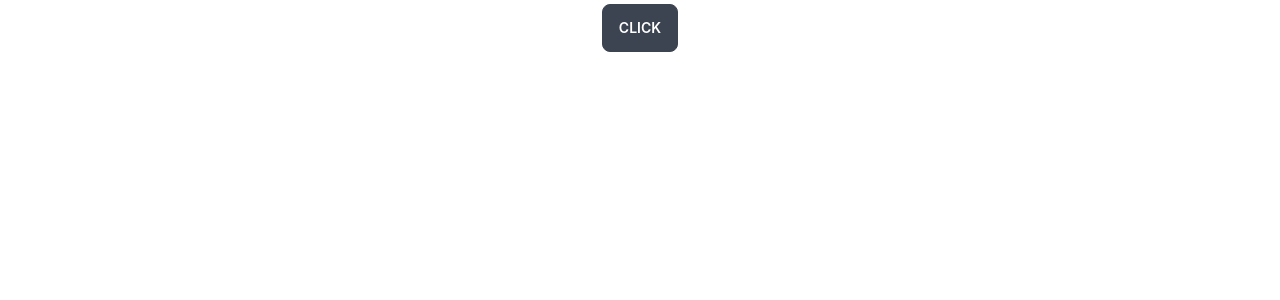
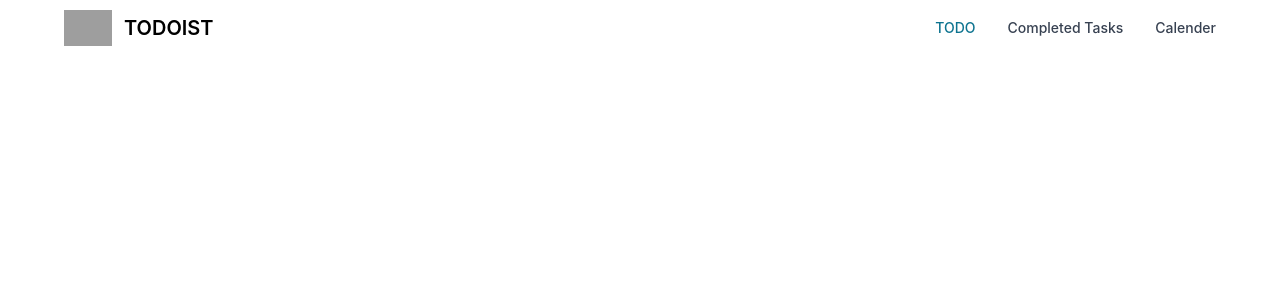
Before and after one commit to monirhabderabby/todo, a React (Create React App) app: page / in a window 1280 px wide. Shown: the top 300 px of the page. Built offline with nearby package versions, Linux system fonts and the light colour scheme; grey boxes are pictures that could not be loaded.

Commit message:
react routing setup

```diff
--- a/package.json
+++ b/package.json
@@ -6,9 +6,11 @@
     "@testing-library/jest-dom": "^5.16.4",
     "@testing-library/react": "^13.3.0",
     "@testing-library/user-event": "^13.5.0",
-    "daisyui": "^2.17.0",
+    "flowbite": "^1.4.7",
+    "flowbite-react": "^0.1.0",
     "react": "^18.2.0",
     "react-dom": "^18.2.0",
+    "react-router-dom": "^6.3.0",
     "react-scripts": "5.0.1",
     "web-vitals": "^2.1.4"
   },
--- a/src/App.js
+++ b/src/App.js
@@ -1,15 +1,17 @@
+import { Route, Routes } from 'react-router-dom';
 import './App.css';
+import Calender from './Pages/Calender/Calender';
+import CompleteTasks from './Pages/CompleteTasks/CompleteTasks';
+import Todo from './Pages/Todo/Todo';
 
 function App() {
   return (
     <div className="App">
-      <div class="dropdown">
-  <label tabindex="0" class="btn m-1">Click</label>
-  <ul tabindex="0" class="dropdown-content menu p-2 shadow bg-base-100 rounded-box w-52">
-    <li><a>Item 1</a></li>
-    <li><a>Item 2</a></li>
-  </ul>
-</div>
+      <Routes>
+        <Route path='/' element={<Todo />} />
+        <Route path='/completetasks' element={<CompleteTasks />} />
+        <Route path='/calender' element={<Calender />} />
+      </Routes>
     </div>
   );
 }
--- /dev/null
+++ b/src/Pages/Calender/Calender.js
@@ -0,0 +1,13 @@
+import React from 'react';
+import TNavbar from '../../Shared/TNavbar';
+
+const Calender = () => {
+    return (
+        <div>
+            <TNavbar />
+            Calender
+        </div>
+    );
+};
+
+export default Calender;
--- /dev/null
+++ b/src/Pages/CompleteTasks/CompleteTasks.js
@@ -0,0 +1,13 @@
+import React from 'react';
+import TNavbar from '../../Shared/TNavbar';
+
+const CompleteTasks = () => {
+    return (
+        <div>
+            <TNavbar />
+            complete tasks
+        </div>
+    );
+};
+
+export default CompleteTasks;
--- /dev/null
+++ b/src/Pages/Todo/Todo.js
@@ -0,0 +1,12 @@
+import React from 'react';
+import TNavbar from '../../Shared/TNavbar';
+
+const Todo = () => {
+    return (
+        <div>
+            <TNavbar />
+        </div>
+    );
+};
+
+export default Todo;
--- /dev/null
+++ b/src/Shared/TNavbar.js
@@ -0,0 +1,32 @@
+import { Navbar } from "flowbite-react";
+import React from "react";
+import { Link } from "react-router-dom";
+
+const TNavbar = () => {
+    return (
+        <div className="px-3 md:px-6 lg:px-12">
+            <Navbar fluid={true} rounded={true}>
+            <Navbar.Brand href="https://flowbite.com/">
+                <img
+                    src="https://flowbite.com/docs/images/logo.svg"
+                    className="mr-3 h-6 sm:h-9"
+                    alt="Flowbite Logo"
+                />
+                <span className="self-center whitespace-nowrap text-xl font-semibold dark:text-white">
+                    TODOIST
+                </span>
+            </Navbar.Brand>
+            <Navbar.Toggle />
+            <Navbar.Collapse>
+                <Navbar.Link active={true}>
+                    <Link to="/">TODO</Link>
+                </Navbar.Link>
+                <Navbar.Link><Link to="/completetasks">Completed Tasks</Link></Navbar.Link>
+                <Navbar.Link><Link to="/calender">Calender</Link></Navbar.Link>
+            </Navbar.Collapse>
+        </Navbar>
+        </div>
+    );
+};
+
+export default TNavbar;
--- a/src/index.js
+++ b/src/index.js
@@ -3,11 +3,14 @@ import ReactDOM from 'react-dom/client';
 import './index.css';
 import App from './App';
 import reportWebVitals from './reportWebVitals';
+import { BrowserRouter } from 'react-router-dom';
 
 const root = ReactDOM.createRoot(document.getElementById('root'));
 root.render(
   <React.StrictMode>
-    <App />
+    <BrowserRouter>
+      <App />
+    </BrowserRouter>
   </React.StrictMode>
 );
 
--- a/tailwind.config.js
+++ b/tailwind.config.js
@@ -1,8 +1,13 @@
 /** @type {import('tailwindcss').Config} */
 module.exports = {
-  content: ["./src/**/*.{html,js}"],
+  content: [
+    'node_modules/flowbite-react/**/*.{js,jsx,ts,tsx}',
+    "./src/**/*.{html,js}",
+
+
+  ],
   theme: {
     extend: {},
   },
-  plugins: [require("daisyui")],
+  plugins: [require('flowbite/plugin')],
 }
```
Also changed, not shown: 1 other file (tests, documents, lock files or other folders).
